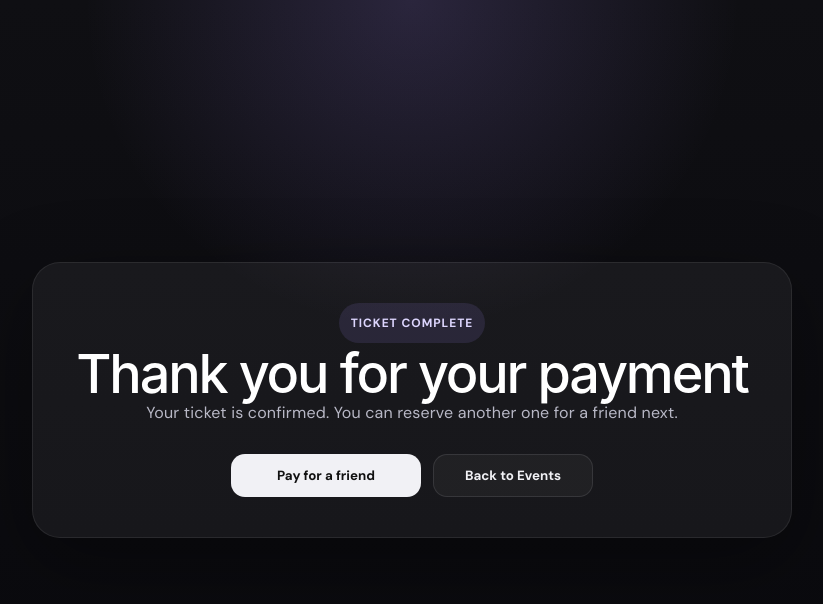
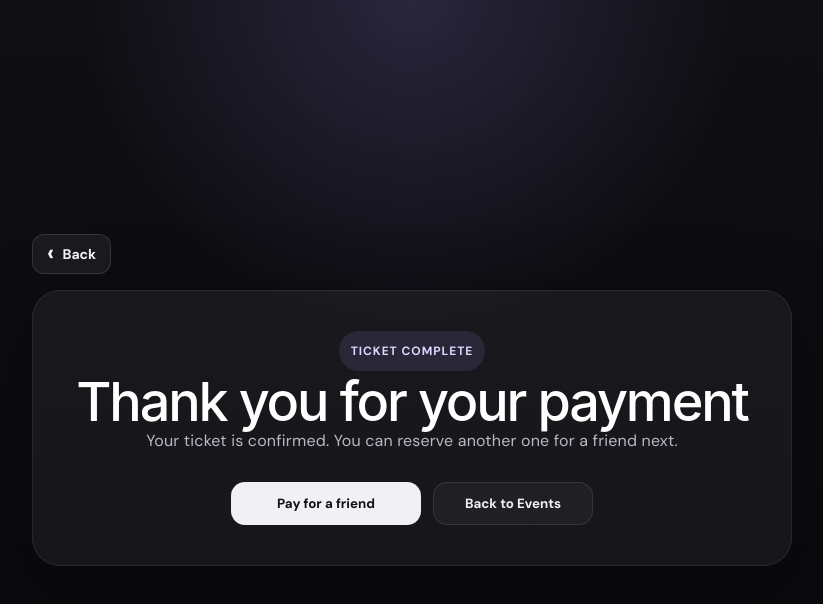
Before and after one commit to TechSage01/EventSphere-Frontend, a React (Vite) app: page /thank-you in a window 1280 px wide. Shown: the top 604 px of the page, without its empty margins (228-1051 px from the left). Built offline with nearby package versions, Linux system fonts and the light colour scheme; no server answers; a web font is replaced by a local one.

Commit message:
feat: add BackButton component and integrate it across multiple pages for improved navigation

```diff
--- /dev/null
+++ b/src/components/BackButton.jsx
@@ -0,0 +1,49 @@
+import { useNavigate } from 'react-router-dom'
+
+export default function BackButton({ label = 'Back', fallback = '/', style = {} }) {
+  const navigate = useNavigate()
+
+  function handleBack() {
+    if (typeof window !== 'undefined' && window.history.length > 1) {
+      navigate(-1)
+      return
+    }
+
+    navigate(fallback, { replace: true })
+  }
+
+  return (
+    <button type="button" onClick={handleBack} style={{ ...styles.button, ...style }} aria-label={label}>
+      <span style={styles.icon} aria-hidden="true">‹</span>
+      <span>{label}</span>
+    </button>
+  )
+}
+
+const styles = {
+  button: {
+    minHeight: 40,
+    display: 'inline-flex',
+    alignItems: 'center',
+    justifyContent: 'center',
+    gap: 8,
+    border: '1px solid rgba(255,255,255,0.12)',
+    borderRadius: 12,
+    padding: '9px 14px',
+    background: 'rgba(255,255,255,0.06)',
+    color: '#f4f4f5',
+    fontFamily: 'inherit',
+    fontSize: 14,
+    fontWeight: 800,
+    lineHeight: 1,
+    cursor: 'pointer',
+    whiteSpace: 'nowrap',
+    touchAction: 'manipulation',
+    WebkitTapHighlightColor: 'transparent',
+  },
+  icon: {
+    fontSize: 24,
+    lineHeight: 0.8,
+    transform: 'translateY(-1px)',
+  },
+}
--- a/src/pages/AdminEventPage.jsx
+++ b/src/pages/AdminEventPage.jsx
@@ -3,6 +3,7 @@ import { useNavigate, useParams } from 'react-router-dom'
 import { getApiBaseUrl } from '../services/api.js'
 import { listAwards, deleteAward as apiDeleteAward } from '../services/awards.js'
 import AdminLeaderboard from '../components/AdminLeaderboard.jsx'
+import BackButton from '../components/BackButton.jsx'
 
 /* ─── helpers ─── */
 function slugify(v) {
@@ -449,7 +450,8 @@ export default function AdminEventPage({ user = null }) {
     <div style={A.page}>
       {/* ─── TOPBAR ─── */}
       <header style={A.topbar}>
-        <div>
+        <div style={A.titleBlock}>
+          <BackButton fallback="/" />
           <div style={A.kicker}>Admin Dashboard</div>
           <div style={{ display: "flex", alignItems: "center", gap: 8 }}>
             <h1 style={A.pageTitle}>{event.title}</h1>
--- a/src/pages/EventOverviewPage.jsx
+++ b/src/pages/EventOverviewPage.jsx
@@ -1,5 +1,6 @@
 import { useEffect, useState } from 'react'
 import { useNavigate, useParams } from 'react-router-dom'
+import BackButton from '../components/BackButton.jsx'
 import { getApiBaseUrl } from '../services/api.js'
 import { useAuth } from '../context/AuthContext.jsx'
 
@@ -301,6 +302,7 @@ export default function EventOverviewPage({ user = null }) {
       {/* ── topbar ── */}
       <header style={{...s.topbar, padding: isMobile ? '0 16px' : '0 28px'}}>
         <div style={s.topbarLeft}>
+          <BackButton fallback="/" style={isSmallMobile ? s.backBtnCompact : {}} />
           <span style={s.logo}>✦</span>
           {!isSmallMobile && <span style={s.brand}>EventsNest</span>}
         </div>
@@ -807,6 +809,7 @@ function LoadingShell() {
   return (
     <div style={s.shell}>
       <div style={s.shellCard}>
+        <BackButton fallback="/" style={s.shellBackButton} />
         <div style={{ fontSize:28, marginBottom:12, animation:'spin 1s linear infinite' }}>✦</div>
         <div style={{ color:'#9a9aaa' }}>Loading event...</div>
       </div>
@@ -818,6 +821,7 @@ function ErrorShell({ message, onBack }) {
   return (
     <div style={s.shell}>
       <div style={s.shellCard}>
+        <BackButton fallback="/" style={s.shellBackButton} />
         <div style={{ fontSize:16, marginBottom:16, color:'#f87171' }}>{message}</div>
         <button style={s.btn} onClick={onBack}>← Back to Events</button>
       </div>
@@ -863,6 +867,7 @@ const s = {
   /* topbar */
   topbar:      { height:60, display:'flex', alignItems:'center', justifyContent:'space-between', background:'rgba(17,17,20,0.9)', backdropFilter:'blur(20px)', WebkitBackdropFilter:'blur(20px)', borderBottom:'1px solid rgba(255,255,255,0.06)', position:'sticky', top:0, zIndex:50 },
   topbarLeft:  { display:'flex', alignItems:'center', gap:10 },
+  backBtnCompact: { padding: '9px 10px', minWidth: 40 },
   logo:        { color:'#a78bfa', fontSize:20 },
   brand:       { fontSize:16, fontWeight:700, letterSpacing:'-.3px' },
   eventPageBtn:{ background:'rgba(255,255,255,0.07)', color:'#ccc', border:'1px solid rgba(255,255,255,0.08)', borderRadius:999, padding:'8px 16px', fontWeight:600, cursor:'pointer', fontSize:13, fontFamily:"'DM Sans',system-ui,sans-serif" },
--- a/src/pages/PaymentSuccessPage.jsx
+++ b/src/pages/PaymentSuccessPage.jsx
@@ -1,5 +1,6 @@
 import { useEffect, useMemo, useRef, useState } from 'react'
 import { useNavigate, useSearchParams } from 'react-router-dom'
+import BackButton from '../components/BackButton.jsx'
 import { apiRequest } from '../services/api.js'
 
 const verifyRequests = new Map()
@@ -140,6 +141,9 @@ export default function PaymentSuccessPage() {
   return (
     <div style={styles.page}>
       <main style={styles.card}>
+        <div style={styles.backRow}>
+          <BackButton fallback="/" />
+        </div>
         <div style={styles.iconWrap} aria-hidden="true">
           <span style={styles.icon}>✓</span>
         </div>
@@ -209,6 +213,7 @@ const styles = {
     boxShadow: '0 24px 80px rgba(0,0,0,0.35)',
     textAlign: 'center',
   },
+  backRow: { display: 'flex', justifyContent: 'flex-start', marginBottom: 18 },
   iconWrap: {
     width: 70,
     height: 70,
--- a/src/pages/PublicEventPage.jsx
+++ b/src/pages/PublicEventPage.jsx
@@ -1,5 +1,6 @@
 import { useEffect, useState } from 'react'
 import { useNavigate, useParams } from 'react-router-dom'
+import BackButton from '../components/BackButton.jsx'
 import { getApiBaseUrl } from '../services/api.js'
 import { getPaystackKey } from '../config/paystack.js'
 import { PAYSTACK_CALLBACK_URL } from '../services/paystack.js'
@@ -165,9 +166,7 @@ export default function PublicEventPage() {
           <span style={{ ...styles.logo, color: theme.accent }}>✦</span>
           <span style={styles.brand}>EventsNest</span>
         </div>
-        <button type="button" style={styles.backBtn} onClick={() => navigate(`/events/${event.id}`)}>
-          Back to Overview
-        </button>
+        <BackButton fallback="/" />
       </header>
 
       {notice && (
@@ -381,6 +380,7 @@ function Shell({ message, actionLabel, onAction }) {
   return (
     <div style={styles.shellOnly}>
       <div style={styles.shellCard}>
+        <BackButton fallback="/" style={styles.shellBackButton} />
         <div style={styles.shellTitle}>{message}</div>
         {onAction && (
           <button type="button" style={styles.backBtn} onClick={onAction}>
@@ -445,6 +445,7 @@ const styles = {
   page: { minHeight: '100vh', color: '#e4e4e7', fontFamily: "system-ui, -apple-system, sans-serif", paddingBottom: 60 },
   shellOnly: { minHeight: '100vh', display: 'grid', placeItems: 'center', background: '#090a0f', color: '#e4e4e7' },
   shellCard: { padding: 32, borderRadius: 24, background: '#12131a', border: '1px solid rgba(255,255,255,0.06)', textAlign: 'center', maxWidth: 400 },
+  shellBackButton: { marginBottom: 14 },
   shellTitle: { fontSize: 16, marginBottom: 16, color: '#a1a1aa' },
   topbar: { height: 64, padding: '0 24px', display: 'flex', alignItems: 'center', justifyContent: 'space-between', borderBottom: '1px solid rgba(255,255,255,0.06)', background: 'rgba(10, 11, 15, 0.7)', backdropFilter: 'blur(12px)', position: 'sticky', top: 0, zIndex: 100 },
   brandRow: { display: 'flex', alignItems: 'center', gap: 8 },
--- a/src/pages/ThankYouPage.jsx
+++ b/src/pages/ThankYouPage.jsx
@@ -1,5 +1,6 @@
 import { useMemo } from 'react'
 import { useLocation, useNavigate, useSearchParams } from 'react-router-dom'
+import BackButton from '../components/BackButton.jsx'
 
 export default function ThankYouPage() {
   const [searchParams] = useSearchParams()
@@ -21,6 +22,7 @@ export default function ThankYouPage() {
   return (
     <div style={styles.page}>
       <main style={styles.main}>
+        <BackButton fallback="/" style={styles.backButton} />
         <section style={styles.card}>
           <div style={styles.badge}>{kind === 'vote' ? 'Vote Complete' : 'Ticket Complete'}</div>
           <h1 style={styles.title}>{title}</h1>
@@ -56,6 +58,7 @@ const styles = {
     padding: 24,
   },
   main: { width: '100%', maxWidth: 760 },
+  backButton: { marginBottom: 16 },
   card: {
     padding: '40px 28px',
     borderRadius: 28,
--- a/src/pages/TicketPage.jsx
+++ b/src/pages/TicketPage.jsx
@@ -1,6 +1,7 @@
 import { useEffect, useState } from 'react'
 import { useNavigate, useParams, useSearchParams } from 'react-router-dom'
 import { QRCodeSVG } from 'qrcode.react'
+import BackButton from '../components/BackButton.jsx'
 import { getApiBaseUrl } from '../services/api.js'
 
 export default function TicketPage() {
@@ -117,6 +118,7 @@ export default function TicketPage() {
   return (
     <div style={styles.page}>
       <main style={styles.main}>
+        <BackButton fallback="/" style={styles.backButton} />
         <section style={styles.card}>
           {searchParams.get('duplicate') === '1' && (
             <div style={styles.notice}>
@@ -165,6 +167,7 @@ function Shell({ message, actionLabel, onAction }) {
   return (
     <div style={styles.shell}>
       <div style={styles.shellCard}>
+        <BackButton fallback="/" style={styles.shellBackButton} />
         <div style={styles.shellTitle}>{message}</div>
         {onAction && (
           <button type="button" style={styles.primaryBtn} onClick={onAction}>
@@ -180,8 +183,10 @@ const styles = {
   page: { minHeight: '100vh', background: 'radial-gradient(circle at top, rgba(167,139,250,0.12), transparent 28%), linear-gradient(180deg, #101014 0%, #0b0b10 100%)', color: '#f1f1f5', fontFamily: "'DM Sans', system-ui, sans-serif" },
   shell: { minHeight: '100vh', display: 'grid', placeItems: 'center', background: '#101014', color: '#f1f1f5', fontFamily: "'DM Sans', system-ui, sans-serif", padding: '24px' },
   shellCard: { width: 'min(100%, 420px)', padding: '24px 20px', borderRadius: 18, background: 'rgba(255,255,255,0.06)', border: '1px solid rgba(255,255,255,0.08)', textAlign: 'center' },
+  shellBackButton: { marginBottom: 14 },
   shellTitle: { fontSize: 18, marginBottom: 12 },
   main: { width: '100%', maxWidth: 1100, margin: '0 auto', padding: 'clamp(18px, 4vw, 48px) clamp(14px, 3vw, 28px)' },
+  backButton: { marginBottom: 16 },
   card: { padding: 'clamp(18px, 3vw, 28px)', borderRadius: 28, background: 'rgba(255,255,255,0.05)', border: '1px solid rgba(255,255,255,0.06)', boxShadow: '0 24px 70px rgba(0,0,0,0.28)' },
   kicker: { color: '#a9a9b6', fontWeight: 700, marginBottom: 8 },
   title: { fontSize: 'clamp(30px, 6vw, 60px)', lineHeight: 1.02, margin: 0, fontWeight: 900, letterSpacing: '-0.05em', overflowWrap: 'anywhere' },
--- a/src/pages/Voting.jsx
+++ b/src/pages/Voting.jsx
@@ -1,5 +1,6 @@
 import { useEffect, useRef, useState } from "react";
 import { useNavigate, useParams, useSearchParams } from "react-router-dom";
+import BackButton from "../components/BackButton.jsx";
 import { getApiBaseUrl } from "../services/api.js";
 
 /* ══════════════════════════════════════
@@ -461,7 +462,10 @@ export default function VotingPage() {
     <div style={S.page}>
       {/* ── TOPBAR ── */}
       <header style={S.topbar}>
-        <span style={S.brandMark}>NEST✦</span>
+        <div style={S.topbarLeft}>
+          <BackButton fallback="/" />
+          <span style={S.brandMark}>NEST✦</span>
+        </div>
         <div style={S.secureTag}>
           <span style={S.secureDot} />
           <span style={{ fontSize: 13, fontWeight: 600, color: "#6b6b7a" }}>
@@ -998,11 +1002,12 @@ const S = {
 
   /* topbar */
   topbar: {
-    height: 56,
+    minHeight: 56,
     display: "flex",
     alignItems: "center",
     justifyContent: "space-between",
-    padding: "0 24px",
+    gap: 12,
+    padding: "8px clamp(12px, 3vw, 24px)",
     background: "rgba(12,12,16,0.92)",
     backdropFilter: "blur(20px)",
     WebkitBackdropFilter: "blur(20px)",
@@ -1011,6 +1016,7 @@ const S = {
     top: 0,
     zIndex: 100,
   },
+  topbarLeft: { display: "flex", alignItems: "center", gap: 12, minWidth: 0 },
   brandMark: {
     fontFamily: "'Arial Black',sans-serif",
     fontWeight: 900,
```
Also changed, not shown: src/pages/ScannerPage.jsx (+7 -4 lines).
